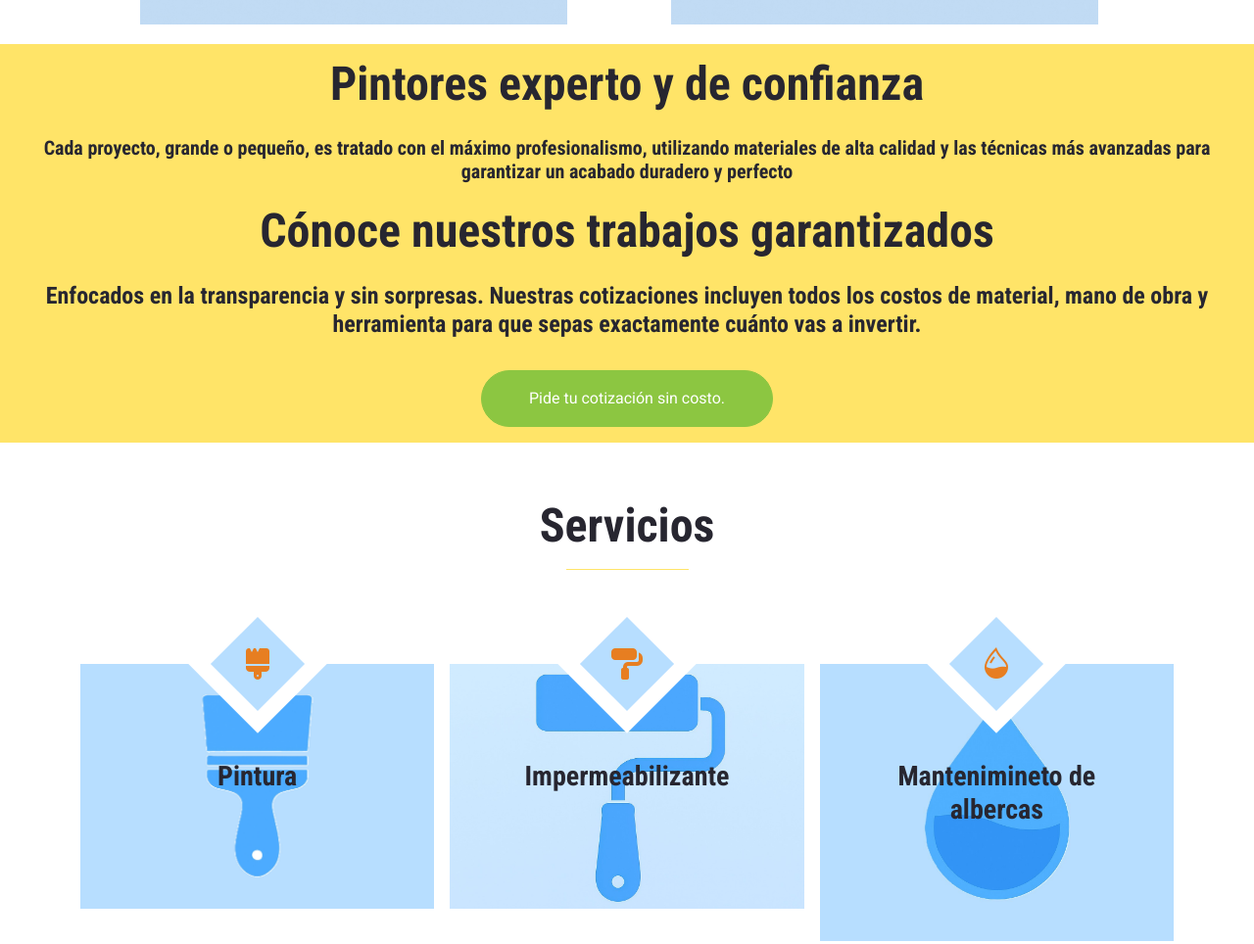
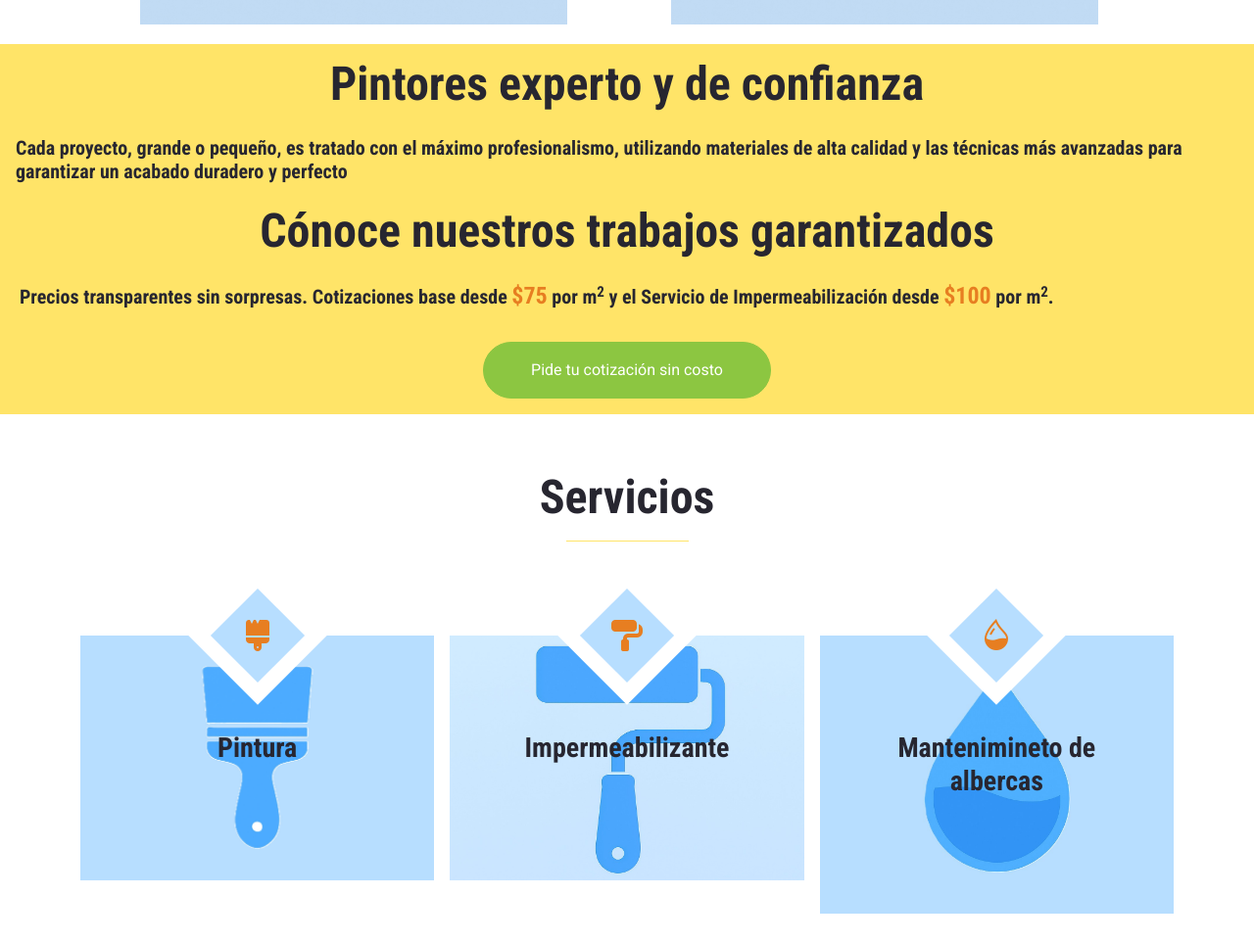
Before and after one commit to DvhDaniel/LosPintoresCDMX1, a plain HTML site: page index.html in a window 1280 px wide. Shown: the part 1115-2079 px from the top of the page at 98% size. Drawn offline with nearby package versions, Linux system fonts and the light colour scheme; files that its build step writes are made by us from their sources; files whose address does not match are found by name.

Commit message:
Precios y cuadrados

```diff
--- a/css/style.css
+++ b/css/style.css
@@ -10,7 +10,11 @@
     font-weight: 700;
     transition: .5s;
 }
-
+.precio-resaltado {
+    font-weight: bold; /* Hace el texto más grueso */
+    color:var(--secondary);   /* O elige el color de tu marca, por ejemplo, un azul. */
+    font-size: 1.2em; /* Puedes hacerlo un poco más grande para que resalte. */
+}
 .btn:hover {
     -webkit-box-shadow: 0 8px 6px -6px #555555;
     -moz-box-shadow: 0 8px 6px -6px #555555;
--- a/index.html
+++ b/index.html
@@ -106,15 +106,17 @@
                 <img src="img/Logo/hero.jpg" class="img-fluid h-100" style="object-fit: contain;">
             </div>
             <!-- Columna de contenido -->
-            <div class="col-lg-8 text-center text-lg-start">
+            <div class="col-lg-8 ustify-content-between text-lg-start">
                 <h1 class="display-1 text-dark">Transformamos tu espacio con color, protección y cuidado</h1>
                 <p class="fs-4 text-dark mb-4">Paredes renovadas, techos protegidos, albercas impecables. Lo hacemos posible con experiencia y honestidad.</p>
                 <div class="pt-2">
-                    <!--<a href="" class="btn btn-secondary rounded-pill py-md-3 px-md-5 mx-2">Get A Quote</a>-->
-                    <a href="https://wa.me/5637708596?text=Hola%20quiero%20cotizar%20un%20Servicio" class="btn  rounded-pill btn-Wa py-md-3 px-md-5 mx-2">Escríbenos por WhatsApp</a>
                 </div>
             </div>
         </div>
+         <div class="text-center">
+                    <!--<a href="" class="btn btn-secondary rounded-pill py-md-3 px-md-5 mx-2">Get A Quote</a>-->
+                    <a href="https://wa.me/5637708596?text=Hola%20quiero%20cotizar%20un%20Servicio" class="btn  rounded-pill btn-Wa py-md-3 px-md-5 mx-2">Escríbenos por WhatsApp</a>
+                  </div>
     </div>
 </div>
     <!-- Inicio End -->
@@ -160,20 +162,27 @@
     </div>
     <!-- Sucursales End -->
      <!-- About Start -->
- <div class="container-fluid bg-primary py-1 text-center">
+ <div class="container-fluid bg-primary py-1 ">
     <div class="container-fluid py-1">
-        <div class="row align-items-center ">
+        <div class="row ">
             <!-- Columna de imagen -->
            <div class=" bg-primary p-1">
-                        <h1 class=" display-5 mb-4">Pintores experto y de confianza</h1>
-                        <h5>Cada proyecto, grande o pequeño, es tratado con el máximo profesionalismo, utilizando materiales de alta calidad y las técnicas más avanzadas para garantizar un acabado duradero y perfecto</h5>
+                        <h1 class=" display-5 mb-4 text-center">Pintores experto y de confianza</h1>
+                        <h5 class="justify-content-center">Cada proyecto, grande o pequeño, es tratado con el máximo profesionalismo, utilizando materiales de alta calidad y las técnicas más avanzadas para garantizar un acabado duradero y perfecto</h5>
                     </div>
             <!-- Columna de contenido -->
-           <div class=" bg-primary p-2">
-                        <h1 class=" display-5 mb-4">Cónoce nuestros trabajos garantizados</h1>
-                        <h4>Enfocados en la transparencia y sin sorpresas. Nuestras cotizaciones incluyen todos los costos de material, mano de obra y herramienta para que sepas exactamente cuánto vas a invertir.</h4>
-
-                        <a href="https://wa.me/5637708596?text=Hola%20quiero%20cotizar%20un%20Servicio" class="btn btn-secondary rounded-pill py-md-3 px-md-5 mt-4">Pide tu cotización sin costo.</a>
+           <div class=" bg-primary p-2 ">
+                        <h1 class=" display-5 mb-4 text-center">Cónoce nuestros trabajos garantizados</h1>
+                       <h5 class="justify-content-center">
+                        Precios transparentes sin sorpresas. Cotizaciones base desde
+                        <span class="precio-resaltado">$75</span>
+                        por m<sup>2</sup> y el Servicio de Impermeabilización desde
+                        <span class="precio-resaltado">$100</span>
+                        por m<sup>2</sup>.
+                        </h5>
+                        <div class="text-center">
+                      <a href="https://wa.me/5637708596?text=Hola%20quiero%20cotizar%20un%20Servicio" class="btn btn-secondary rounded-pill py-md-3 px-md-5 mt-4 text-center">Pide tu cotización sin costo</a>
+                        </div>
             </div>
         </div>
     </div>
@@ -226,7 +235,7 @@
         <div class="">
           <h2 class="text-center display-3">Galeria</h2>
           <hr class="w-25 mx-auto text-primary" style="opacity: 1;">
-          <p class="text-center">Explora nuestros proyectos más destacados en pintura, impermeabilización y mantenimineto de albercas.</p>
+          <p class="justify-content-center">Explora nuestros proyectos más destacados en pintura, impermeabilización y mantenimineto de albercas.</p>
         </div>
 
         <div class="portfolio-isotope" data-portfolio-filter="*" data-portfolio-layout="masonry"
@@ -364,7 +373,7 @@
                 <div class="col-lg-4 col-md-6">
                     <h4 class="text-primary">Nosotros</h4>
                     <hr class="w-25 text-secondary mb-4" style="opacity: 1;">
-                    <p class="mb-4">Somos Los Pintores CDMX, expertos en pintura, impermeabilización y mantenimiento. Te ofrecemos un servicio profesional y de confianza para transformar tus espacios</p>
+                    <p class="mb-4 justify-content-center">Somos Los Pintores CDMX, expertos en pintura e impermeabilización. Te ofrecemos un servicio profesional y de confianza para transformar tus espacios.</p>
                     <p class="mb-2"><i class="fa fa-envelope text-primary me-3"></i>lospintorescdmx@gmail.com</p>
                     <p class="mb-0"><i class="fa fa-phone-alt text-primary me-3"></i>+52 56 3770 8596</p>
                     <p class="mb-4">Pide tu cotización sin costo.</p>
```
